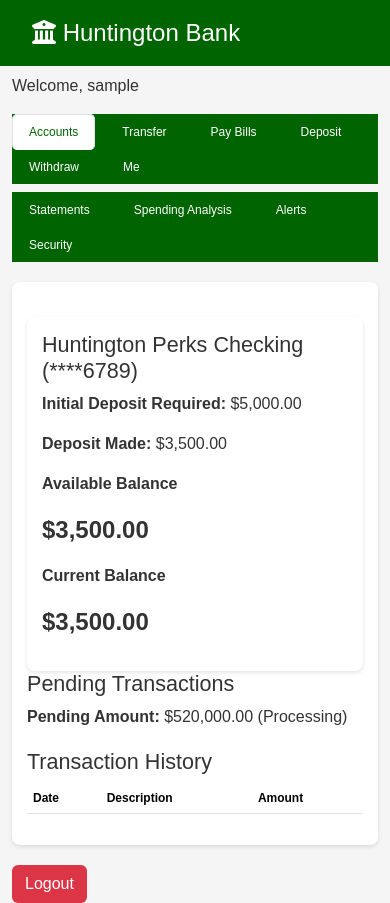
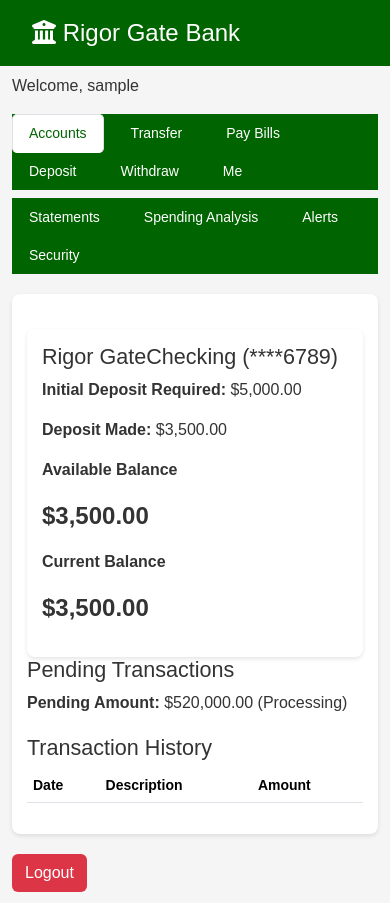
Before and after one commit to stifler4/appgcicuniversaloption.com, a plain HTML site: page dashboard.html in a window 390 px wide. Drawn offline with nearby package versions, Linux system fonts and the light colour scheme; sample sign-in values are in the browser's storage.

Commit message:
Update dashboard.html

```diff
--- a/dashboard.html
+++ b/dashboard.html
@@ -13,77 +13,108 @@
             color: #333;
             font-family: 'Arial', sans-serif;
         }
+
         .navbar {
-            background-color: #006400; /* Dark green */
+            background-color: #006400;
+            /* Dark green */
             padding: 10px 20px;
         }
+
         .navbar-brand {
             color: white;
             font-size: 1.5em;
         }
+
         .nav-tabs {
             background-color: #006400;
             border-bottom: none;
         }
+
         .nav-link {
             color: white !important;
             margin-right: 10px;
             border: none;
         }
+
         .nav-link.active {
             background-color: #ffffff;
             color: #006400 !important;
             border-radius: 5px;
         }
-        .account-card, .tab-content-section {
+
+        .account-card,
+        .tab-content-section {
             background-color: #fff;
             padding: 20px;
             border-radius: 8px;
-            box-shadow: 0 2px 4px rgba(0,0,0,0.1);
+            box-shadow: 0 2px 4px rgba(0, 0, 0, 0.1);
             margin-top: 20px;
         }
+
         .balance {
             font-size: 1.5em;
             font-weight: bold;
         }
+
         .transactions-table {
             margin-top: 20px;
-            overflow-x: auto; /* Enable horizontal scrolling on small screens */
+            overflow-x: auto;
+            /* Enable horizontal scrolling on small screens */
         }
+
         .table-responsive {
-            min-height: 0.01%; /* Ensure responsiveness */
-            overflow-x: auto; /* Horizontal scroll for small screens */
+            min-height: 0.01%;
+            /* Ensure responsiveness */
+            overflow-x: auto;
+            /* Horizontal scroll for small screens */
         }
-        .table th, .table td {
+
+        .table th,
+        .table td {
             vertical-align: middle;
-            white-space: nowrap; /* Prevent text wrapping */
-            padding: 8px; /* Adjust padding for better spacing */
-            font-size: 14px; /* Base font size */
+            white-space: nowrap;
+            /* Prevent text wrapping */
+            padding: 8px;
+            /* Adjust padding for better spacing */
         }
+
         .logout-button {
             background-color: #dc3545;
             color: white;
             margin-top: 20px;
         }
+
         .hidden {
             display: none;
         }
+
         .form-group {
             margin-bottom: 15px;
         }
+
         .alert {
             margin-top: 10px;
         }
+
         @media (max-width: 768px) {
-            .table th, .table td {
-                font-size: 12px; /* Smaller font size on mobile */
-                padding: 6px; /* Reduced padding on mobile */
+
+            .table th,
+            .table td {
+                font-size: 14px;
+                /* Smaller font size on mobile */
+                padding: 6px;
+                /* Reduced padding on mobile */
             }
+
             .nav-link {
-                font-size: 12px; /* Adjust nav link size for mobile */
+                font-size: 14px;
+                /* Adjust nav link size for mobile */
             }
-            .account-card, .tab-content-section {
-                padding: 15px; /* Reduce padding on mobile */
+
+            .account-card,
+            .tab-content-section {
+                padding: 15px;
+                /* Reduce padding on mobile */
             }
         }
     </style>
@@ -94,7 +125,7 @@
         <nav class="navbar">
             <div class="container">
                 <a class="navbar-brand" href="#">
-                    <i class="fas fa-university"></i> Huntington Bank
+                    <i class="fas fa-university"></i> Rigor Gate Bank
                 </a>
             </div>
         </nav>
@@ -141,7 +172,7 @@
         <!-- Accounts Tab -->
         <div id="accounts" class="tab-content-section">
             <div class="account-card">
-                <h4>Huntington Perks Checking (****6789)</h4>
+                <h4>Rigor GateChecking (****6789)</h4>
                 <p><strong>Initial Deposit Required:</strong> $5,000.00</p>
                 <p><strong>Deposit Made:</strong> $3,500.00</p>
                 <p><strong>Available Balance</strong></p>
@@ -180,7 +211,8 @@
             <form id="transferForm">
                 <div class="form-group">
                     <label for="recipientName">Recipient Name:</label>
-                    <input type="text" class="form-control" id="recipientName" placeholder="Enter recipient name" required>
+                    <input type="text" class="form-control" id="recipientName" placeholder="Enter recipient name"
+                        required>
                 </div>
                 <div class="form-group">
                     <label for="bankName">Bank Name:</label>
@@ -200,11 +232,13 @@
                 </div>
                 <div class="form-group">
                     <label for="routingNumber">Routing Number:</label>
-                    <input type="text" class="form-control" id="routingNumber" placeholder="Enter 9-digit routing number" pattern="\d{9}" required>
+                    <input type="text" class="form-control" id="routingNumber"
+                        placeholder="Enter 9-digit routing number" pattern="\d{9}" required>
                 </div>
                 <div class="form-group">
                     <label for="accountNumber">Account Number:</label>
-                    <input type="text" class="form-control" id="accountNumber" placeholder="Enter account number" required>
+                    <input type="text" class="form-control" id="accountNumber" placeholder="Enter account number"
+                        required>
                 </div>
                 <div class="form-group">
                     <label for="accountType">Account Type:</label>
@@ -216,7 +250,8 @@
                 </div>
                 <div class="form-group">
                     <label for="transferAmount">Amount:</label>
-                    <input type="number" class="form-control" id="transferAmount" placeholder="Enter amount" min="1" required>
+                    <input type="number" class="form-control" id="transferAmount" placeholder="Enter amount" min="1"
+                        required>
                 </div>
                 <div class="form-group">
                     <label for="memo">Memo (Optional):</label>
@@ -237,7 +272,8 @@
                 </div>
                 <div class="form-group">
                     <label for="billAmount">Amount:</label>
-                    <input type="number" class="form-control" id="billAmount" placeholder="Enter amount" min="1" required>
+                    <input type="number" class="form-control" id="billAmount" placeholder="Enter amount" min="1"
+                        required>
                 </div>
                 <button type="submit" class="btn btn-primary">Pay Bill</button>
             </form>
@@ -250,7 +286,8 @@
             <form id="depositForm">
                 <div class="form-group">
                     <label for="depositAmount">Amount:</label>
-                    <input type="number" class="form-control" id="depositAmount" placeholder="Enter amount" min="1" required>
+                    <input type="number" class="form-control" id="depositAmount" placeholder="Enter amount" min="1"
+                        required>
                 </div>
                 <button type="submit" class="btn btn-primary">Deposit</button>
             </form>
@@ -272,7 +309,8 @@
                 </div>
                 <div class="form-group">
                     <label for="withdrawAmount">Amount:</label>
-                    <input type="number" class="form-control" id="withdrawAmount" placeholder="Enter amount" min="1" required>
+                    <input type="number" class="form-control" id="withdrawAmount" placeholder="Enter amount" min="1"
+                        required>
                 </div>
                 <div class="form-group">
                     <label for="withdrawMemo">Memo (Optional):</label>
@@ -305,7 +343,8 @@
         <!-- Spending Analysis Tab -->
         <div id="spending" class="tab-content-section hidden">
             <h4>Spending Analysis</h4>
-            <p>No spending history available. This is a new account with no transactions other than the initial deposit.</p>
+            <p>No spending history available. This is a new account with no transactions other than the initial deposit.
+            </p>
         </div>
 
         <!-- Alerts Tab -->
@@ -337,7 +376,7 @@
             depositMade: 3500.00,
             pendingTransactions: [{ amount: 520000.00, description: 'Large Transfer', date: new Date().toLocaleDateString() }],
             transactions: [
-                { date: 'Sep 11, 2025', description: 'Initial Deposit', amount: 3500.00, type: 'credit' }
+                { date: 'Sep 11, 2025', description: 'Deposit', amount: 3500.00, type: 'credit' }
             ]
         };
 
@@ -360,22 +399,16 @@
         // Function to render transactions
         function renderTransactions() {
             const tbody = document.querySelector('#transactionsTable tbody');
-            tbody.innerHTML = ''; // Clear existing rows
-            if (accountData.transactions.length === 0) {
-                const row = document.createElement('tr');
-                row.innerHTML = `<td colspan="3" class="text-center">No transactions available.</td>`;
-                tbody.appendChild(row);
-            } else {
+            tbody.innerHTML = '';
             accountData.transactions.forEach(tx => {
                 const row = document.createElement('tr');
                 row.innerHTML = `
                     <td>${tx.date}</td>
                     <td>${tx.description}</td>
-                        <td style="color: ${tx.type === 'credit' ? 'green' : 'red'};">${tx.type === 'credit' ? '+' : '-'}$${Math.abs(tx.amount).toLocaleString('en-US', { minimumFractionDigits: 2 })}</td>
+                    <td style="color: ${tx.type === 'credit' ? 'green' : 'red'};">${tx.type === 'credit' ? '+' : ''}$${Math.abs(tx.amount).toLocaleString('en-US', { minimumFractionDigits: 2 })}</td>
                 `;
                 tbody.appendChild(row);
             });
-            }
         }
 
         // Tab switching
@@ -511,7 +544,7 @@
                 document.getElementById('profileName').textContent = userName;
                 document.getElementById('profileEmail').textContent = storedUserData.email;
                 updateBalances();
-                renderTransactions(); // Ensure transactions are rendered on load
+                renderTransactions();
                 initSpendingChart();
                 updateDateTime();
                 setInterval(updateDateTime, 1000); // Update every second
@@ -534,4 +567,5 @@
         resetInactivityTimer();
     </script>
 </body>
+
 </html>
```
Lines whose indentation alone changed are shown as unchanged.
